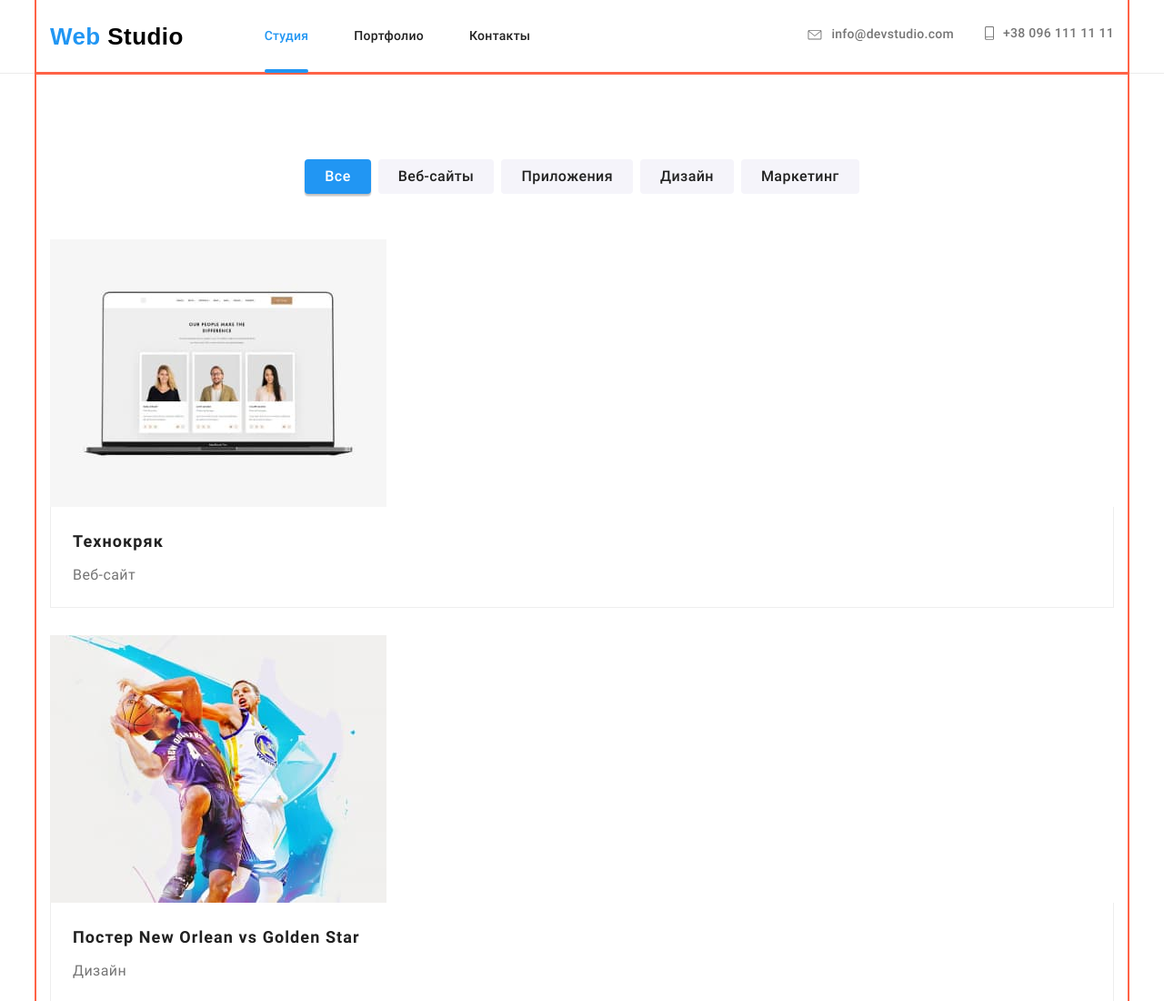
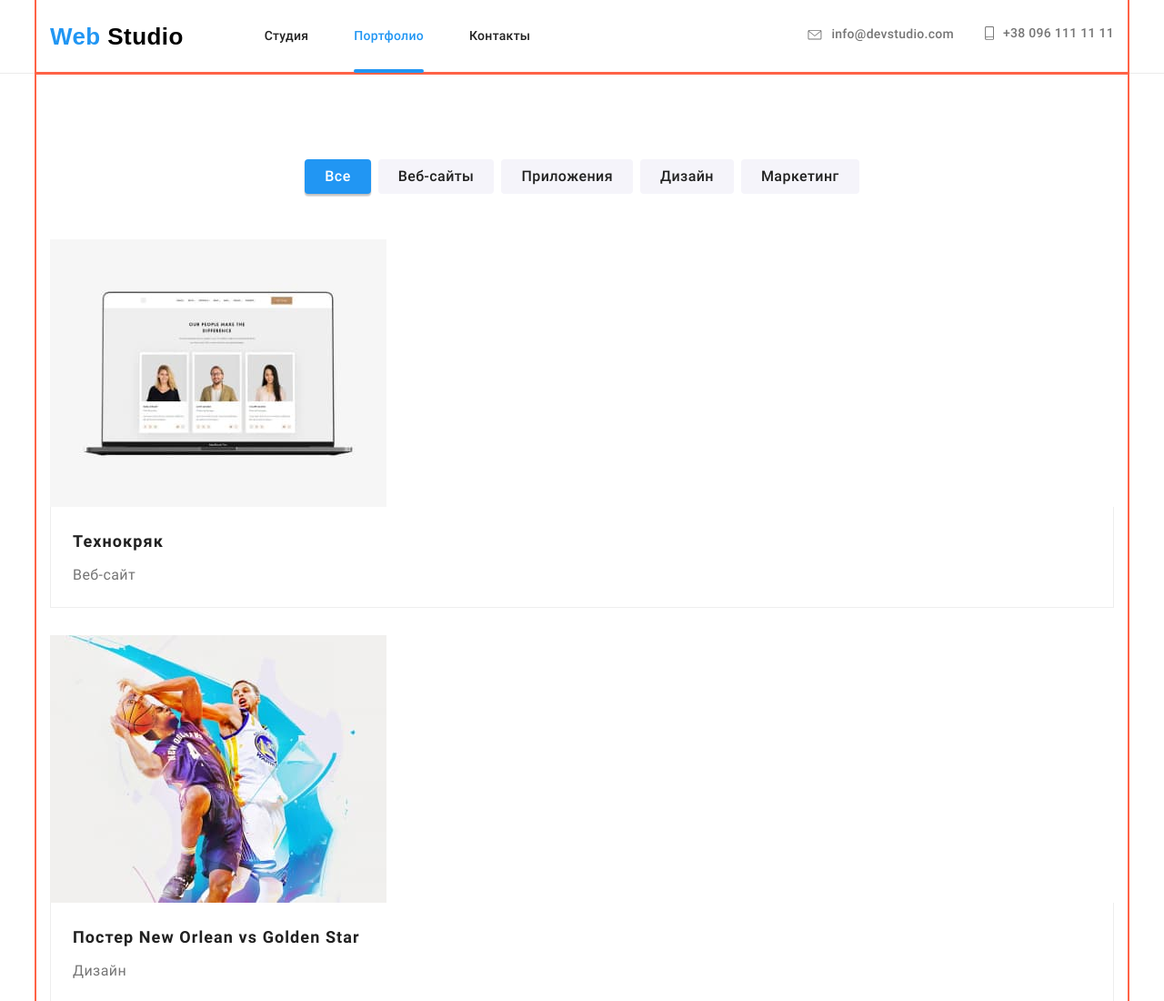
Before and after one commit to AlinaBovdyr/goit-markup-hw-08, a plain HTML site: page portfolio.html in a window 1280 px wide. Shown: the top 1100 px of the page at 91% size. Drawn offline with Linux system fonts and the light colour scheme; a web font is replaced by a local one.

Commit message:
Правки в шапке Пртфолио

```diff
--- a/portfolio.html
+++ b/portfolio.html
@@ -34,10 +34,10 @@
           <div class="menu-container" data-menu>
             <ul class="site-nav">
               <li class="site-nav-item">
-                <a class="link curent" href="./index.html">Студия</a>
+                <a class="link" href="./index.html">Студия</a>
               </li>
               <li class="site-nav-item">
-                <a class="link" href="./portfolio.html">Портфолио</a>
+                <a class="link curent" href="./portfolio.html">Портфолио</a>
               </li>
               <li class="site-nav-item">
                 <a class="link" href="">Контакты</a>
```
